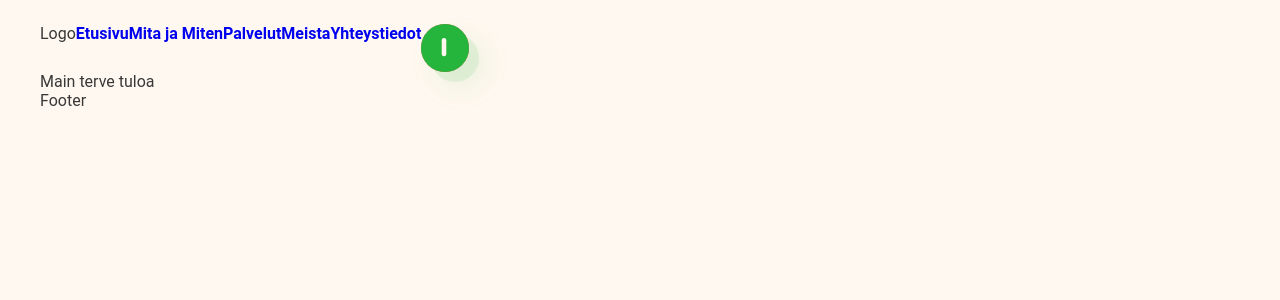
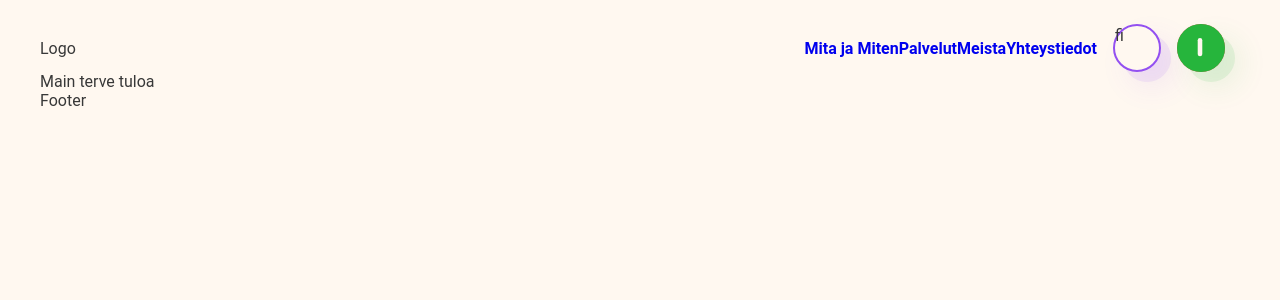
Before and after one commit to jnetc/timamih.com, a Next.js app: page / in a window 1280 px wide. Shown: the top 300 px of the page. Built offline with nearby package versions, Linux system fonts and the light colour scheme.

Commit message:
hook useOutsideClick  ( react 18 )

```diff
--- /dev/null
+++ b/components/buttons/switch-language/LanguageButton.tsx
@@ -0,0 +1,30 @@
+import { useRouter } from 'next/router';
+import styles from './switch-language.module.css';
+// Types
+import { LanguagesType } from '@Types';
+
+export const LanguageButton = ({
+  path,
+  lang,
+}: {
+  path: string;
+  lang: LanguagesType;
+}) => {
+  const { push, locale } = useRouter();
+  return (
+    <button
+      className={`${styles.button} ${lang === locale && styles.active}`}
+      onClick={() => {
+        push(`${path}`, `${path}`, { locale: lang });
+      }}
+    >
+      <strong>{lang}</strong> {context[lang]}
+    </button>
+  );
+};
+
+const context = {
+  fi: 'Suomi',
+  ru: 'Русский',
+  en: 'English',
+};
--- a/components/buttons/switch-language/index.tsx
+++ b/components/buttons/switch-language/index.tsx
@@ -1,12 +1,46 @@
-import styles from './switch-theme.module.css';
-export const OnOffIcon = () => (
-  <div className={styles.icon}>
-    <svg viewBox="0 0 28 28">
-      <path className={styles.line_one} d="M14,8.6v-7" />
-      <path
-        className={styles.line_two}
-        d="M19.1,5.3c3,1.7,5,5,5,8.7c0,5.5-4.5,10-10,10s-10-4.5-10-10C4.1,8.5,8.5,4,14,4v14.8"
-      />
-    </svg>
-  </div>
-);
+import { useRouter } from 'next/router';
+import { useState, useRef } from 'react';
+// Hooks
+import { useStore } from '@Hooks/useStore';
+import { useOutsideClick } from '@Hooks/useOutsideClick';
+// Component
+import { LanguageButton } from './LanguageButton';
+// Styles
+import styles from './switch-language.module.css';
+// Types
+import { LanguagesType } from '@Types';
+
+export const SwitchLanguageButton = () => {
+  const { asPath, locale } = useRouter();
+  const { languages } = useStore();
+  const ref = useRef(null);
+  const [showLangMenu, setShowLangMenu] = useState(false);
+
+  const langMenuHandler = () => setShowLangMenu(true);
+  useOutsideClick(ref, setShowLangMenu);
+
+  const buttonsOrder = languages.map(order => {
+    const reType = order as LanguagesType;
+    return <LanguageButton key={order} path={asPath} lang={reType} />;
+  });
+
+  return (
+    <>
+      <div
+        role="button"
+        aria-label="language switcher"
+        title="language switcher"
+        onClick={langMenuHandler}
+        className={styles.module}
+      >
+        {locale}
+      </div>
+      {showLangMenu && (
+        <div className={styles.buttons} ref={ref}>
+          {buttonsOrder}
+        </div>
+      )}
+      {/* <div className={styles.buttons}>{buttonsOrder}</div> */}
+    </>
+  );
+};
--- /dev/null
+++ b/components/buttons/switch-language/switch-language.module.css
@@ -0,0 +1,76 @@
+.module {
+  --size: 3rem;
+  width: var(--size);
+  aspect-ratio: 1 / 1;
+  position: relative;
+  /* overflow: hidden; */
+  border-radius: 50%;
+  background-color: var(--primary-color);
+  border: 2px solid var(--accent-color);
+  box-shadow: 10px 10px 0 hsla(var(--accent-shadow) / 0.1),
+    15px 15px 30px hsla(var(--accent-shadow) / 0.1);
+  color: var(--secondary-color);
+  transition: all 0.2s ease-in-out;
+  cursor: pointer;
+}
+/* .background {
+  width: var(--size);
+  aspect-ratio: 1 / 1;
+  position: absolute;
+  bottom: -2rem;
+  right: -2rem;
+  background-color: hsl(var(--green));
+  border-radius: 50%;
+  transition: all 0.5s linear;
+  transform: scale(0);
+  z-index: 1;
+  opacity: 0;
+}
+html[data-theme='light'] .background {
+  transform: scale(5);
+  opacity: 1;
+  transition: all 0.5s linear;
+} */
+.module:active {
+  transform: scale(0.9);
+  box-shadow: 5px 5px 0 hsla(var(--accent-shadow) / 0.2),
+    10px 10px 20px hsla(var(--accent-shadow) / 0.2);
+}
+
+/* .icon {
+  width: calc(var(--size) - 1rem);
+  aspect-ratio: 1 / 1;
+  position: absolute;
+  top: 54%;
+  left: 48%;
+  transform: translate(-50%, -50%);
+  z-index: 2;
+} */
+
+.buttons {
+  display: flex;
+  flex-flow: column;
+  gap: 0.8rem;
+  position: absolute;
+  top: calc(var(--size) + 8rem);
+  right: 50%;
+  padding: 1rem;
+  background-color: var(--primary-color);
+  border: 2px solid var(--accent-color);
+  border-radius: 0.5rem;
+  box-shadow: 10px 10px 0 hsla(var(--accent-shadow) / 0.1),
+    15px 15px 30px hsla(var(--accent-shadow) / 0.1);
+  /* transform: translate(-50%, -50%); */
+
+  z-index: 5;
+}
+.button {
+  display: flex;
+  column-gap: 0.5rem;
+}
+
+.button strong {
+  width: 1rem;
+  text-align: left;
+  text-transform: uppercase;
+}
--- a/components/buttons/switch-theme/index.tsx
+++ b/components/buttons/switch-theme/index.tsx
@@ -6,7 +6,7 @@ import { OnOffIcon } from './on-off-icon';
 const DARK_SCHEME = 'dark';
 const LIGHT_SCHEME = 'light';
 
-export const ThemeButton = () => {
+export const SwitchThemeButton = () => {
   const [themeState, setThemeState] = useState(LIGHT_SCHEME);
   const toggleTheme = () => {
     const hasSameValue =
--- a/components/buttons/switch-theme/switch-theme.module.css
+++ b/components/buttons/switch-theme/switch-theme.module.css
@@ -29,7 +29,9 @@ html[data-theme='light'] .background {
   transition: all 0.5s linear;
 }
 .module:active {
-  transform: scale(0.8);
+  transform: scale(0.9);
+  box-shadow: 5px 5px 0 hsla(var(--switch-button-bg) / 0.2),
+    10px 10px 20px hsla(var(--switch-button-bg) / 0.2);
 }
 
 .icon {
--- a/components/navigation/index.tsx
+++ b/components/navigation/index.tsx
@@ -4,7 +4,8 @@ import styles from './navigation.module.css';
 import { useStore } from '@Hooks/useStore';
 
 // Components
-import { ThemeButton } from '@Components/buttons/switch-theme';
+import { SwitchLanguageButton } from '@Components/buttons/switch-language';
+import { SwitchThemeButton } from '@Components/buttons/switch-theme';
 
 const Navigation = () => {
   const { language } = useStore();
@@ -19,9 +20,10 @@ const Navigation = () => {
 
   return (
     <header className={styles.module}>
-      <div>Logo</div>
+      <div className={styles.logo}>Logo</div>
       <nav>{links}</nav>
-      <ThemeButton />
+      <SwitchLanguageButton />
+      <SwitchThemeButton />
     </header>
   );
 };
@@ -29,12 +31,12 @@ const Navigation = () => {
 export default Navigation;
 
 export const nav_urls = [
-  {
-    fi: 'Etusivu',
-    ru: 'Начальная',
-    en: 'Home',
-    anchor: '/',
-  },
+  // {
+  //   fi: 'Etusivu',
+  //   ru: 'Начальная',
+  //   en: 'Home',
+  //   anchor: '/',
+  // },
   {
     fi: 'Mita ja Miten',
     ru: 'Как и Что',
--- a/components/navigation/navigation.module.css
+++ b/components/navigation/navigation.module.css
@@ -1,3 +1,9 @@
 .module {
   display: flex;
+  align-items: center;
+  column-gap: 1rem;
+  position: relative;
 }
+.logo {
+  margin-inline-end: auto;
+}
--- /dev/null
+++ b/hooks/useOutsideClick.tsx
@@ -0,0 +1,19 @@
+import { useEffect, SetStateAction, MutableRefObject } from 'react';
+
+export const useOutsideClick = (
+  ref: MutableRefObject<null>,
+  handler: (value: SetStateAction<boolean>) => void
+) => {
+  useEffect(() => {
+    const listener = () => {
+      if (!ref.current) return;
+      handler(false);
+    };
+    document.addEventListener('mousedown', listener);
+    document.addEventListener('touchstart', listener);
+    return () => {
+      document.removeEventListener('mousedown', listener);
+      document.removeEventListener('touchstart', listener);
+    };
+  }, [ref, handler]);
+};
--- a/styles/globals.css
+++ b/styles/globals.css
@@ -18,22 +18,22 @@
 }
 
 html[data-theme='light'] {
-  --primary: hsl(var(--light));
-  --secondary: hsl(var(--dark));
+  --primary-color: hsl(var(--light));
+  --secondary-color: hsl(var(--dark));
   --secondary-shade: hsla(var(--dark) / 0.85);
   --card-color: hsl(24, 100%, 99%);
   --accent-color: hsl(var(--violet));
-  --accent-shadow: hsla(var(--violet) / 0.1);
+  --accent-shadow: var(--violet);
 
   --switch-button-bg: var(--green);
 }
 html[data-theme='dark'] {
-  --primary: hsl(var(--dark));
-  --secondary: hsl(var(--light));
+  --primary-color: hsl(var(--dark));
+  --secondary-color: hsl(var(--light));
   --secondary-shade: hsla(var(--light) / 0.85);
   --card-color: hsl(0, 0%, 33%);
   --accent-color: hsl(var(--rose));
-  --accent-shadow: hsla(var(--rose) / 0.1);
+  --accent-shadow: var(--rose);
 
   --switch-button-bg: var(--red);
 }
```
